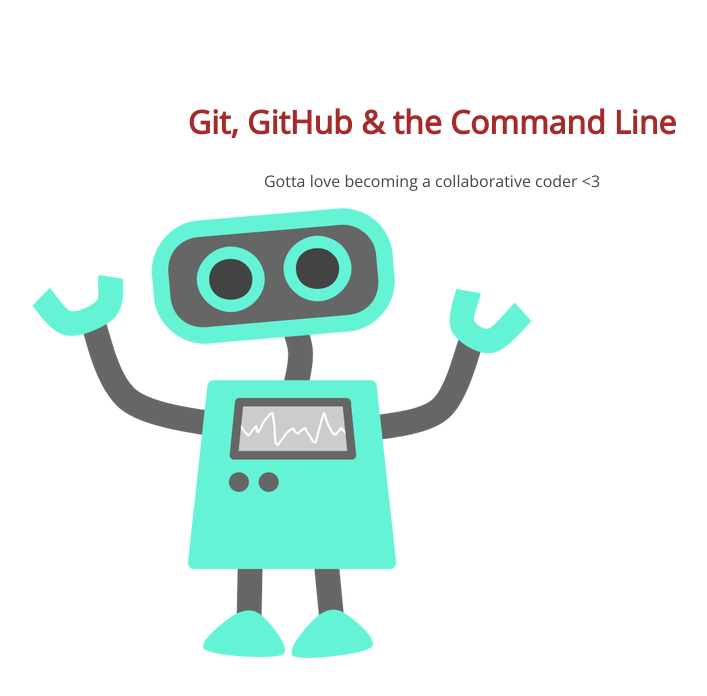
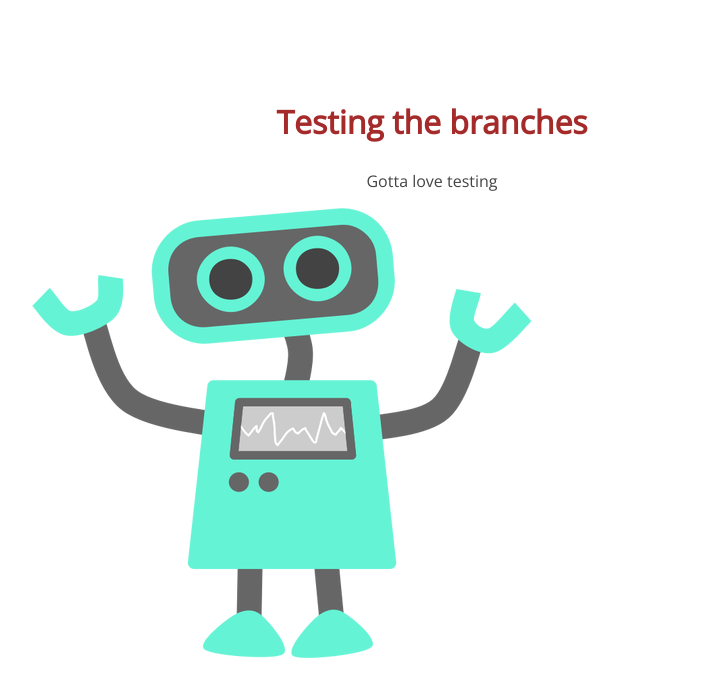
Before and after one commit to rachelfaystephens/105-project, a plain HTML site: page index.html in a window 1280 px wide. Shown: the whole page, without its empty margins (208-915 px from the left). Drawn offline with nearby package versions, Linux system fonts and the light colour scheme.

Commit message:
experiments tester

```diff
--- a/index.html
+++ b/index.html
@@ -8,8 +8,8 @@
 </head>
 <body>
 	<section>
-		<h1>Git, GitHub & the Command Line</h1>
-		<p>Gotta love becoming a collaborative coder <3</p>
+		<h1>Testing the branches</h1>
+		<p>Gotta love testing</p>
 		<img src="img/happy-blue-robot.png">
 	</section>
 </body>
```
Also changed, not shown: 1 other file.
